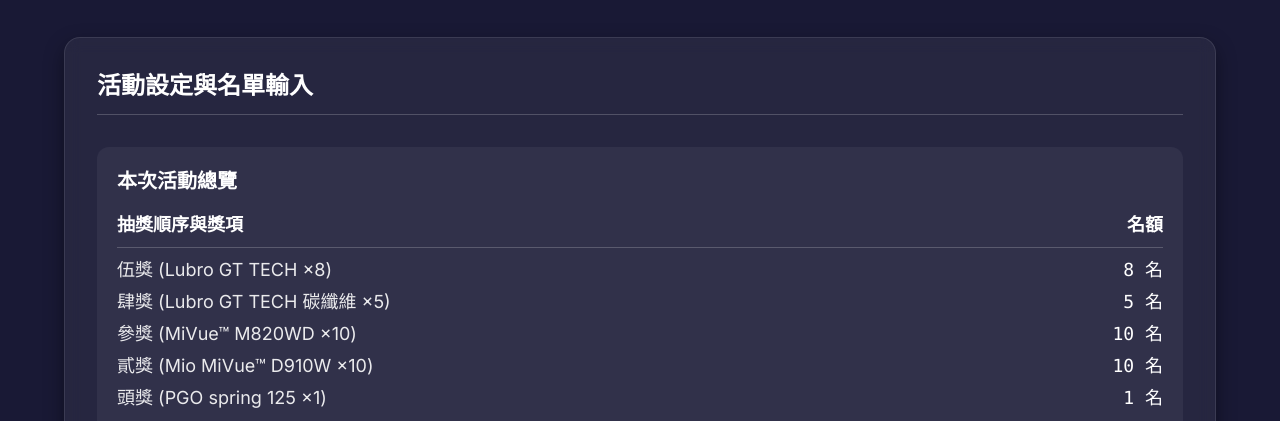
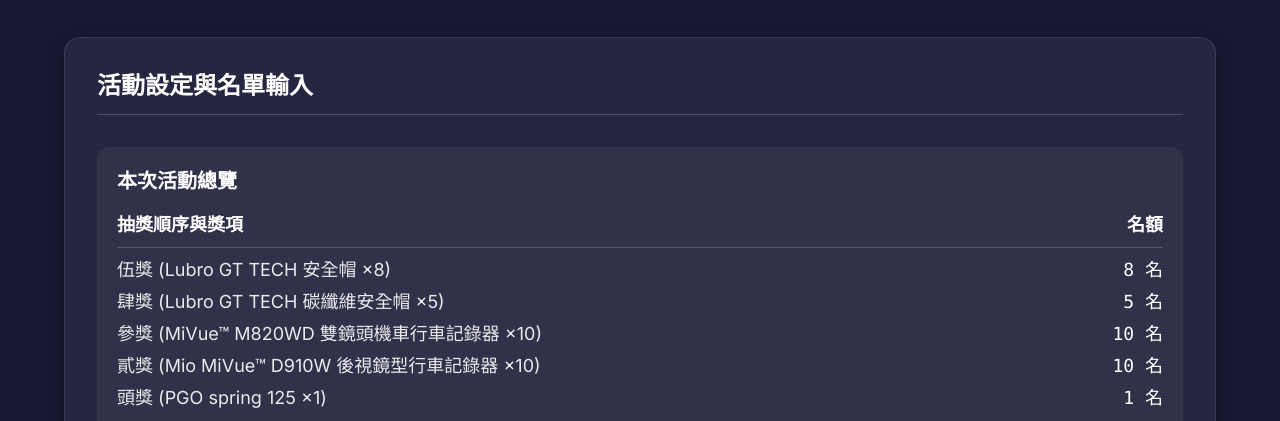
Before and after one commit to SicarPeter/lottery-program, a plain HTML site: page index.html in a window 1280 px wide. Shown: the part 107-528 px from the top of the page. Drawn offline with nearby package versions, Linux system fonts and the light colour scheme.

Commit message:
Update prize tier names in index.html

```diff
--- a/index.html
+++ b/index.html
@@ -345,10 +345,10 @@
     const STORAGE_KEY = 'raffleBoxStateV2';
     const TOTAL_QUOTA = 34;
     const PRIZE_TIERS = [
-        { id: 1, tier: '伍獎', name: 'Lubro GT TECH', quota: 8 },
-        { id: 2, tier: '肆獎', name: 'Lubro GT TECH 碳纖維', quota: 5 },
-        { id: 3, tier: '參獎', name: 'MiVue™ M820WD', quota: 10 },
-        { id: 4, tier: '貳獎', name: 'Mio MiVue™ D910W', quota: 10 },
+        { id: 1, tier: '伍獎', name: 'Lubro GT TECH 安全帽', quota: 8 },
+        { id: 2, tier: '肆獎', name: 'Lubro GT TECH 碳纖維安全帽', quota: 5 },
+        { id: 3, tier: '參獎', name: 'MiVue™ M820WD 雙鏡頭機車行車記錄器', quota: 10 },
+        { id: 4, tier: '貳獎', name: 'Mio MiVue™ D910W 後視鏡型行車記錄器', quota: 10 },
         { id: 5, tier: '頭獎', name: 'PGO spring 125', quota: 1 }
     ];
     const DRAW_STATE = { IDLE: 'idle', DRAWING: 'drawing', PRIZE_DONE: 'prizeDone', ALL_DONE: 'allDone' };
```
